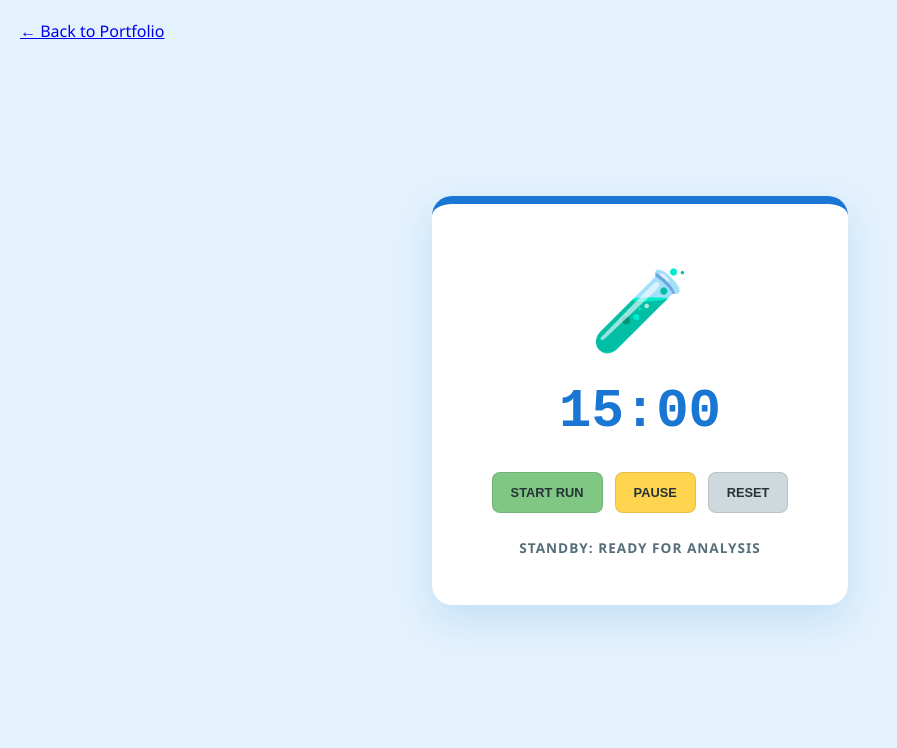
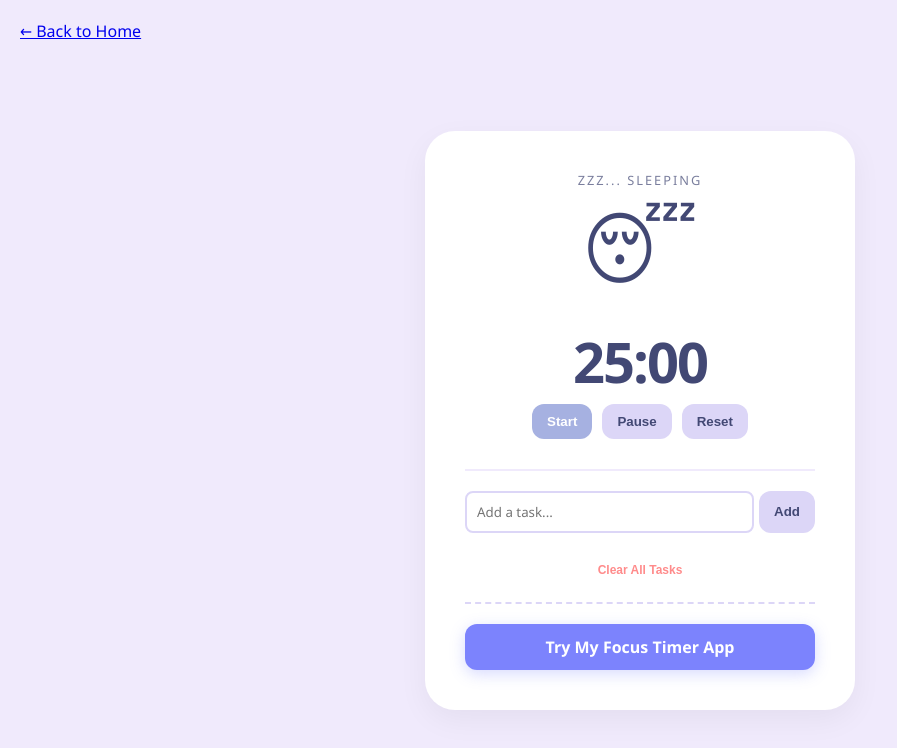
Before and after one commit to S80263/S80263.github.io, a plain HTML site: page index.html in a window 1280 px wide. Shown: the whole page, without its empty margins (0-897 px from the left). Drawn offline with Linux system fonts and the light colour scheme.

Commit message:
added link to my focus app

```diff
--- a/index.html
+++ b/index.html
@@ -3,127 +3,230 @@
 <head>
     <meta charset="UTF-8">
     <meta name="viewport" content="width=device-width, initial-scale=1.0">
-    <title>Lab Timer | Scientific Analysis</title>
+    <title>Focus Companion | Lofi Study Buddy</title>
     <style>
-        /* CSS Style - Scientific Blue Aesthetic */
         :root {
-            --bg-color: #e3f2fd; /* Light Scientific Blue */
+            --bg-color: #f0eafc;
             --card-bg: #ffffff;
-            --accent-blue: #1976d2; /* Primary Lab Blue */
-            --text-main: #263238;
-            --btn-start: #81c784; /* Success Green */
-            --btn-pause: #ffd54f; /* Caution Yellow */
-            --btn-reset: #cfd8dc; /* Neutral Grey */
+            --accent-soft: #dcd6f7;
+            --accent-deep: #a6b1e1;
+            --text-main: #424874;
+            --button-hover: #919bc9;
+            --danger: #ff8b8b;
+            --app-btn: #7c83fd;
         }
 
         body {
-            background-color: var(--bg-color);
-            font-family: 'Segoe UI', Roboto, Helvetica, Arial, sans-serif;
+            margin: 0;
+            padding: 20px 0;
             display: flex;
             justify-content: center;
             align-items: center;
-            height: 100vh;
-            margin: 0;
+            min-height: 100vh;
+            background-color: var(--bg-color);
+            font-family: 'Segoe UI', Tahoma, Geneva, Verdana, sans-serif;
             color: var(--text-main);
         }
 
         .container {
+            text-align: center;
             background: var(--card-bg);
-            padding: 3rem;
-            border-radius: 20px;
-            box-shadow: 0 15px 35px rgba(25, 118, 210, 0.15);
-            text-align: center;
-            width: 320px;
-            border-top: 8px solid var(--accent-blue);
+            padding: 2.5rem;
+            border-radius: 30px;
+            box-shadow: 0 10px 30px rgba(0,0,0,0.05);
+            width: 350px;
         }
 
-        #lab-icon {
+        /* The Pet Styling */
+        .pet-display {
             font-size: 80px;
-            margin-bottom: 20px;
-            display: block;
+            margin-bottom: 10px;
+            display: inline-block;
+            transition: transform 0.3s ease;
+            animation: float 3s ease-in-out infinite;
         }
 
-        .timer-display {
-            font-family: 'Courier New', Courier, monospace; /* Monospace for scientific feel */
-            font-size: 54px;
-            font-weight: bold;
-            margin: 10px 0 30px 0;
-            color: var(--accent-blue);
+        @keyframes float {
+            0% { transform: translateY(0px); }
+            50% { transform: translateY(-10px); }
+            100% { transform: translateY(0px); }
         }
 
+        /* Timer Styling */
+        .timer-display {
+            font-size: 3.5rem;
+            font-weight: bold;
+            margin: 5px 0;
+            letter-spacing: -2px;
+        }
+
+        .status-text {
+            text-transform: uppercase;
+            letter-spacing: 2px;
+            font-size: 0.8rem;
+            opacity: 0.7;
+            margin-bottom: 10px;
+        }
+
+        /* Controls */
         .controls {
             display: flex;
-            gap: 12px;
+            gap: 10px;
             justify-content: center;
+            margin-bottom: 30px;
         }
 
-        button {
-            border: 1px solid rgba(0,0,0,0.1);
-            padding: 12px 18px;
+        button, .link-button {
+            border: none;
+            padding: 10px 15px;
+            border-radius: 12px;
+            cursor: pointer;
+            font-weight: 600;
+            transition: all 0.2s;
+            background-color: var(--accent-soft);
+            color: var(--text-main);
+            text-decoration: none;
+            display: inline-block;
+        }
+
+        button:hover, .link-button:hover {
+            background-color: var(--accent-deep);
+            transform: translateY(-2px);
+        }
+
+        #startBtn {
+            background-color: var(--accent-deep);
+            color: white;
+        }
+
+        /* Try App Button Styling */
+        .try-app-container {
+            margin-top: 20px;
+            padding-top: 20px;
+            border-top: 2px dashed var(--accent-soft);
+        }
+
+        .try-app-btn {
+            background-color: var(--app-btn);
+            color: white;
+            padding: 12px 20px;
+            width: 100%;
+            box-sizing: border-box;
+            box-shadow: 0 4px 15px rgba(124, 131, 253, 0.3);
+        }
+
+        .try-app-btn:hover {
+            background-color: #6366f1;
+            color: white;
+            box-shadow: 0 6px 20px rgba(124, 131, 253, 0.4);
+        }
+
+        /* To-Do List Styling */
+        .todo-section {
+            border-top: 2px solid var(--bg-color);
+            padding-top: 20px;
+            text-align: left;
+        }
+
+        .todo-input-group {
+            display: flex;
+            gap: 5px;
+            margin-bottom: 15px;
+        }
+
+        input[type="text"] {
+            flex: 1;
+            padding: 10px;
+            border: 2px solid var(--accent-soft);
+            border-radius: 8px;
+            outline: none;
+            font-family: inherit;
+        }
+
+        .todo-list {
+            list-style: none;
+            padding: 0;
+            margin: 0;
+            max-height: 200px;
+            overflow-y: auto;
+        }
+
+        .todo-item {
+            padding: 8px 10px;
+            background: var(--bg-color);
+            margin-bottom: 5px;
             border-radius: 8px;
             cursor: pointer;
-            font-weight: 700;
-            text-transform: uppercase;
-            font-size: 0.8rem;
-            transition: all 0.2s;
-            color: var(--text-main);
+            display: flex;
+            justify-content: space-between;
+            align-items: center;
+            transition: 0.2s;
         }
 
-        button:hover {
-            filter: brightness(0.9);
+        .todo-item.completed {
+            text-decoration: line-through;
+            opacity: 0.5;
         }
 
-        button:active {
-            transform: translateY(2px);
+        .clear-btn {
+            background-color: transparent;
+            color: var(--danger);
+            font-size: 0.75rem;
+            padding: 5px;
+            margin-top: 10px;
+            width: 100%;
         }
 
-        #start-btn { background-color: var(--btn-start); }
-        #pause-btn { background-color: var(--btn-pause); }
-        #reset-btn { background-color: var(--btn-reset); }
-
-        .status-text {
-            margin-top: 25px;
-            font-size: 0.85rem;
-            letter-spacing: 1px;
-            text-transform: uppercase;
-            font-weight: bold;
-            color: #546e7a;
+        .clear-btn:hover {
+            background-color: #fff0f0;
+            color: #d9534f;
         }
     </style>
 </head>
-<body><a href="https://S80263.github.io" style="position:absolute; top:20px; left:20px;">← Back to Portfolio</a>
+<body>
+    <a href="https://S80263.github.io" style="position:absolute; top:20px; left:20px;">← Back to Home</a>
 
     <div class="container">
-        <div id="lab-icon">🧪</div>
-        <div class="timer-display" id="timer">15:00</div>
+        <div class="status-text" id="status">Zzz... Sleeping</div>
+        <div class="pet-display" id="pet">😴</div>
+
+        <div class="timer-display" id="timer">25:00</div>
 
         <div class="controls">
-            <button id="start-btn">Start Run</button>
-            <button id="pause-btn">Pause</button>
-            <button id="reset-btn">Reset</button>
+            <button id="startBtn">Start</button>
+            <button id="pauseBtn">Pause</button>
+            <button id="resetBtn">Reset</button>
         </div>
 
-        <div class="status-text" id="status">Standby: Ready for Analysis</div>
+        <div class="todo-section">
+            <div class="todo-input-group">
+                <input type="text" id="todoInput" placeholder="Add a task...">
+                <button id="addTodoBtn">Add</button>
+            </div>
+            <ul class="todo-list" id="todoList"></ul>
+            <button class="clear-btn" id="clearTodosBtn">Clear All Tasks</button>
+        </div>
+
+        <div class="try-app-container">
+            <a href="[PASTE YOUR APP URL HERE]" class="link-button try-app-btn">Try My Focus Timer App</a>
+        </div>
     </div>
 
-    <audio id="finish-sound" src="https://actions.google.com/sounds/v1/alarms/beep_short.ogg"></audio>
+    <audio id="finishSound" src="https://actions.google.com/sounds/v1/alarms/beep_short.ogg"></audio>
 
     <script>
-        /* JavaScript Logic */
-        const DEFAULT_TIME = 15 * 60; // 15 Minutes
-        let timeLeft = DEFAULT_TIME;
+        // --- Timer Logic ---
+        let timeLeft = 25 * 60;
         let timerId = null;
+        let isRunning = false;
 
-        const labIcon = document.getElementById('lab-icon');
         const timerDisplay = document.getElementById('timer');
-        const statusText = document.getElementById('status');
-        const finishSound = document.getElementById('finish-sound');
-
-        const labStates = {
-            IDLE: { emoji: '🧪', text: 'Standby: Ready for Analysis' },
-            RUNNING: { emoji: '🔬', text: 'Status: Analyzing Sample...' },
-            COMPLETE: { emoji: '✅', text: 'Result: Process Finished' }
-        };
+        const petDisplay = document.getElementById('pet');
+        const statusDisplay = document.getElementById('status');
+        const startBtn = document.getElementById('startBtn');
+        const pauseBtn = document.getElementById('pauseBtn');
+        const resetBtn = document.getElementById('resetBtn');
+        const finishSound = document.getElementById('finishSound');
 
         function updateDisplay() {
             const minutes = Math.floor(timeLeft / 60);
@@ -132,51 +235,103 @@
         }
 
         function startTimer() {
-            if (timerId !== null) return;
-
-            labIcon.textContent = labStates.RUNNING.emoji;
-            statusText.textContent = labStates.RUNNING.text;
-
+            if (isRunning) return;
+            isRunning = true;
+            statusDisplay.textContent = "Studying...";
+            petDisplay.textContent = "😎";
             timerId = setInterval(() => {
                 timeLeft--;
                 updateDisplay();
-
                 if (timeLeft <= 0) {
                     clearInterval(timerId);
-                    timerId = null;
-                    finishTimer();
+                    completeSession();
                 }
             }, 1000);
         }
 
         function pauseTimer() {
             clearInterval(timerId);
-            timerId = null;
-            statusText.textContent = "Status: Protocol Paused";
+            isRunning = false;
+            statusDisplay.textContent = "Paused";
+            petDisplay.textContent = "🤔";
         }
 
         function resetTimer() {
             clearInterval(timerId);
-            timerId = null;
-            timeLeft = DEFAULT_TIME;
+            isRunning = false;
+            timeLeft = 25 * 60;
             updateDisplay();
-            labIcon.textContent = labStates.IDLE.emoji;
-            statusText.textContent = labStates.IDLE.text;
+            statusDisplay.textContent = "Zzz... Sleeping";
+            petDisplay.textContent = "😴";
         }
 
-        function finishTimer() {
-            labIcon.textContent = labStates.COMPLETE.emoji;
-            statusText.textContent = labStates.COMPLETE.text;
+        function completeSession() {
+            isRunning = false;
+            statusDisplay.textContent = "Finished!";
+            petDisplay.textContent = "🥳";
             finishSound.play();
         }
 
-        // Event Listeners
-        document.getElementById('start-btn').addEventListener('click', startTimer);
-        document.getElementById('pause-btn').addEventListener('click', pauseTimer);
-        document.getElementById('reset-btn').addEventListener('click', resetTimer);
+        startBtn.addEventListener('click', startTimer);
+        pauseBtn.addEventListener('click', pauseTimer);
+        resetBtn.addEventListener('click', resetTimer);
 
-        // Initialize display
+        // --- To-Do List Logic ---
+        const todoInput = document.getElementById('todoInput');
+        const addTodoBtn = document.getElementById('addTodoBtn');
+        const todoList = document.getElementById('todoList');
+        const clearTodosBtn = document.getElementById('clearTodosBtn');
+
+        let tasks = JSON.parse(localStorage.getItem('focusTasks')) || [];
+
+        function saveTasks() {
+            localStorage.setItem('focusTasks', JSON.stringify(tasks));
+        }
+
+        function renderTasks() {
+            todoList.innerHTML = '';
+            tasks.forEach((task, index) => {
+                const li = document.createElement('li');
+                li.className = `todo-item ${task.completed ? 'completed' : ''}`;
+                li.textContent = task.text;
+                li.onclick = () => toggleTask(index);
+                todoList.appendChild(li);
+            });
+        }
+
+        function addTask() {
+            const text = todoInput.value.trim();
+            if (text) {
+                tasks.push({ text, completed: false });
+                todoInput.value = '';
+                saveTasks();
+                renderTasks();
+            }
+        }
+
+        function toggleTask(index) {
+            tasks[index].completed = !tasks[index].completed;
+            saveTasks();
+            renderTasks();
+        }
+
+        function clearTasks() {
+            if (confirm("Clear all tasks?")) {
+                tasks = [];
+                saveTasks();
+                renderTasks();
+            }
+        }
+
+        addTodoBtn.addEventListener('click', addTask);
+        todoInput.addEventListener('keypress', (e) => {
+            if (e.key === 'Enter') addTask();
+        });
+        clearTodosBtn.addEventListener('click', clearTasks);
+
+        // Initialize
         updateDisplay();
+        renderTasks();
     </script>
 </body>
 </html>
```
